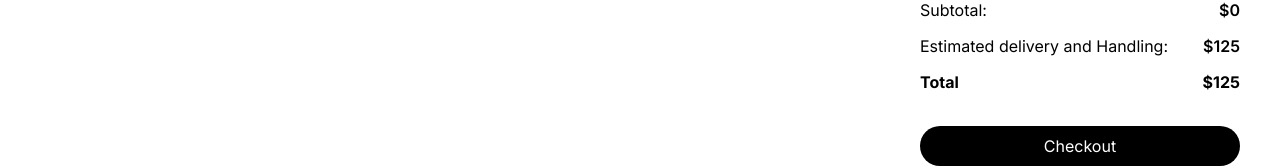
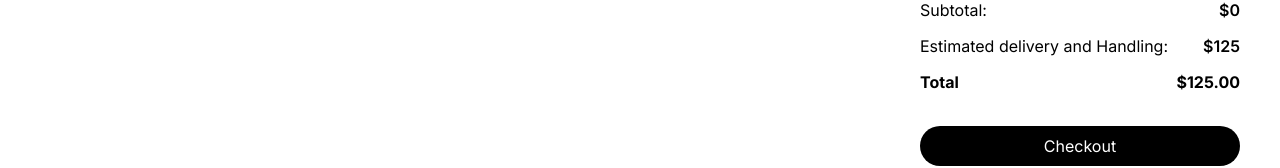
Before and after one commit to DynamesLuis/Shopping-Cart-Frontend, a React (Vite) app: page /cart in a window 1280 px wide. Shown: the part 334-502 px from the top of the page. Built offline with nearby package versions, Linux system fonts and the light colour scheme.

Commit message:
fix: adjust total decimals

```diff
--- a/src/pages/CartPage.jsx
+++ b/src/pages/CartPage.jsx
@@ -6,7 +6,7 @@ import { useCart } from "../context/CartContext";
 export default function CartPage() {
   const { cart, totalPrice } = useCart();
   const delivery = 125;
-  const total = totalPrice + delivery;
+  const total = (totalPrice + delivery).toFixed(2);
 
   return (
     <div className="pt-20 text-center">
```
